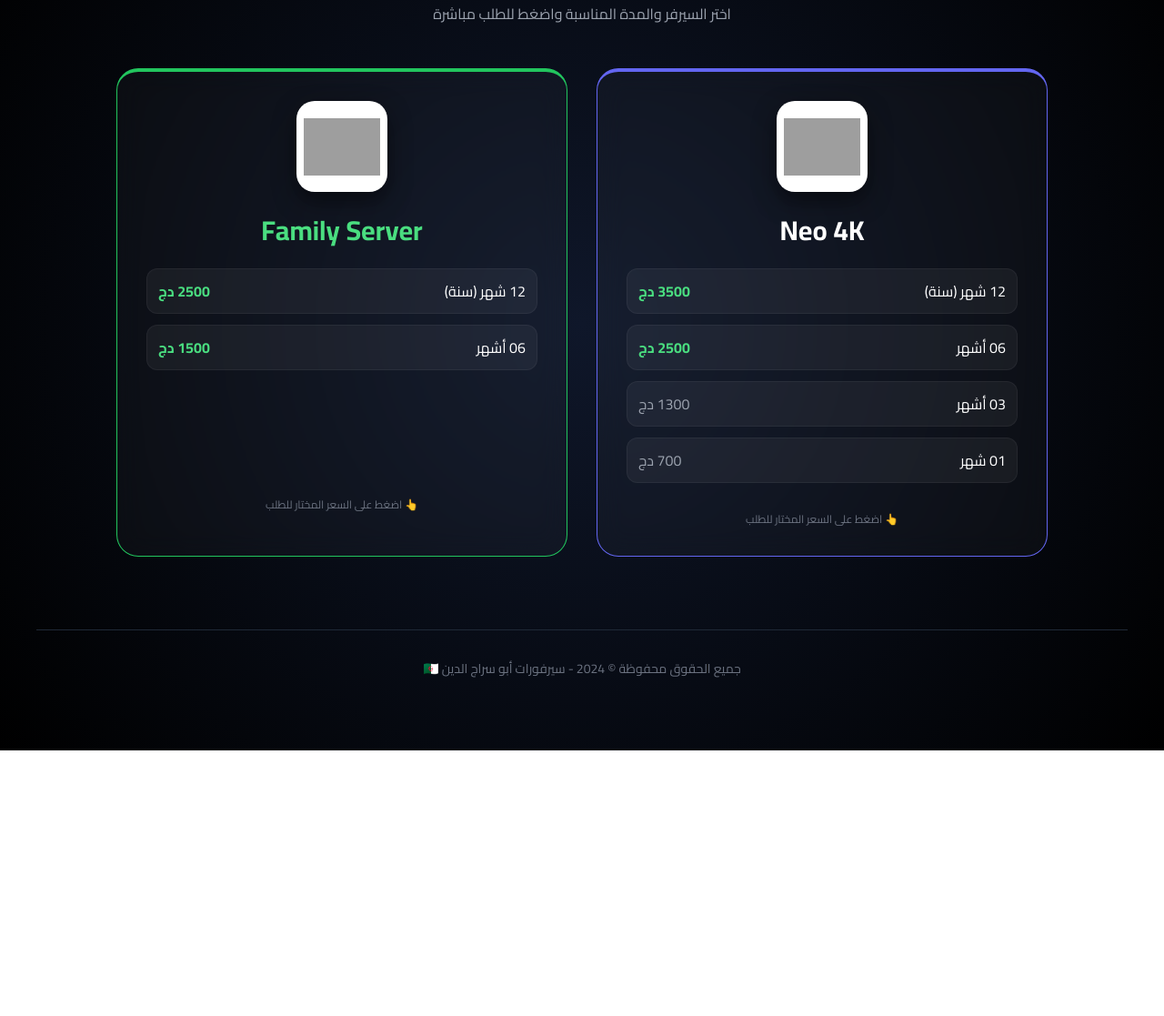
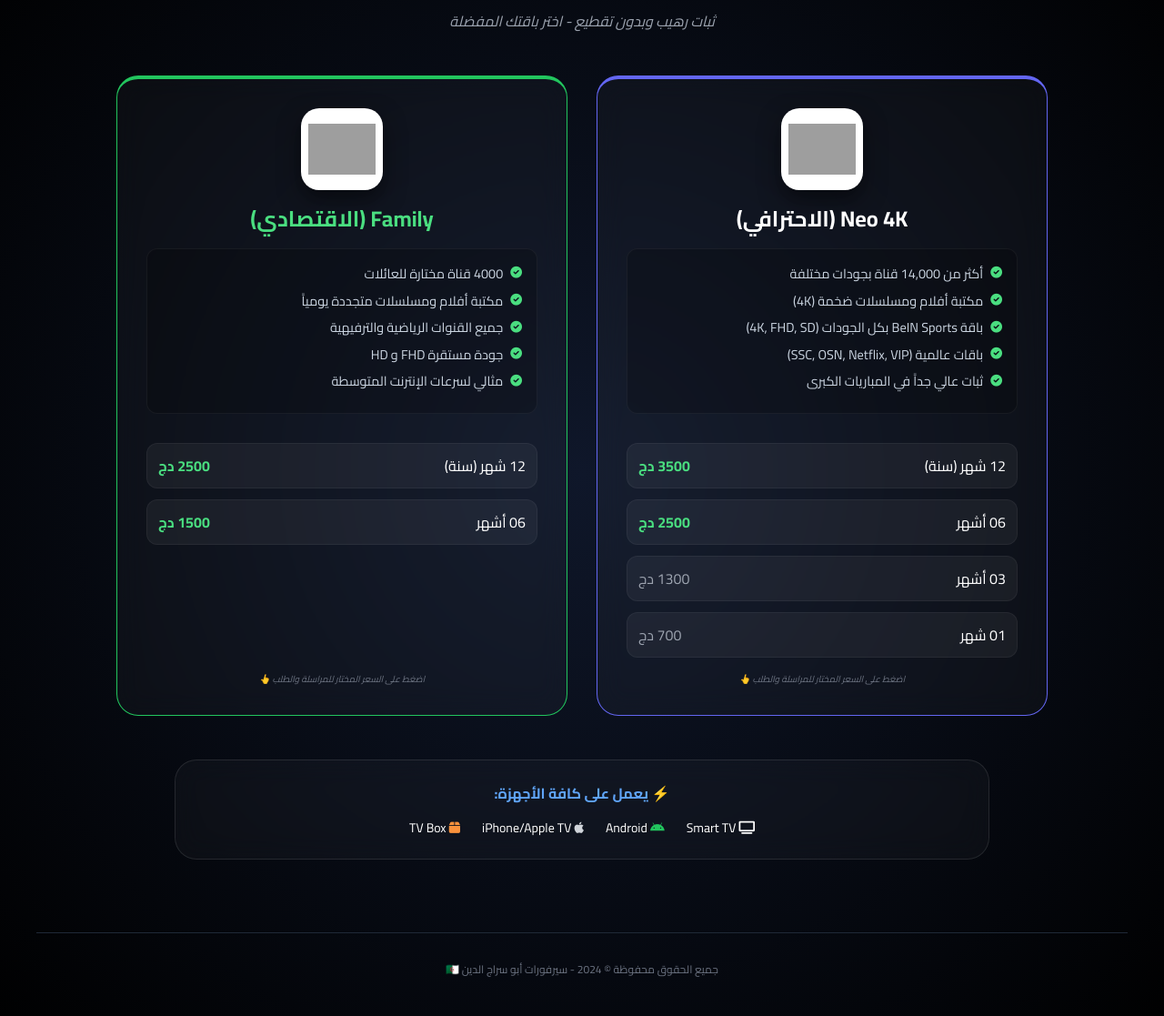
Before and after one commit to magik03/abouseradjVip, a plain HTML site: page index.html in a window 1280 px wide. Shown: the part 113-1230 px from the top of the page at 91% size. Before the commit the page ends 938 px from the top, so only its background shows below. Drawn offline with nearby package versions, Linux system fonts and the light colour scheme; grey boxes are pictures that could not be loaded.

Commit message:
Update index.html

```diff
--- a/index.html
+++ b/index.html
@@ -16,32 +16,41 @@
         @import url('https://fonts.googleapis.com/css2?family=Cairo:wght@400;700&display=swap');
         body { background: radial-gradient(circle at center, #0f172a 0%, #000 100%); min-height: 100vh; color: white; font-family: 'Cairo', sans-serif; }
         .glass { background: rgba(255, 255, 255, 0.03); backdrop-filter: blur(15px); border: 1px solid rgba(255, 255, 255, 0.1); border-radius: 24px; transition: all 0.4s ease; }
-        .glass:hover { transform: translateY(-10px); border-color: #3b82f6; box-shadow: 0 20px 40px rgba(59, 130, 246, 0.2); }
-        .neo-gradient { background: linear-gradient(135deg, #4f46e5 0%, #7c3aed 100%); }
-        .family-gradient { background: linear-gradient(135deg, #059669 0%, #2563eb 100%); }
-        .price-item { display: flex; justify-content: space-between; align-items: center; background: rgba(255, 255, 255, 0.05); border-radius: 12px; padding: 12px; border: 1px solid rgba(255,255,255,0.05); transition: 0.2s; cursor: pointer; }
-        .price-item:hover { background: rgba(255, 255, 255, 0.1); border-color: #3b82f6; }
-        .logo-container { width: 100px; height: 100px; border-radius: 20px; overflow: hidden; background: white; display: flex; align-items: center; justify-content: center; margin-bottom: 1.5rem; box-shadow: 0 10px 25px rgba(0,0,0,0.5); }
+        .glass:hover { transform: translateY(-5px); border-color: #3b82f6; }
+        .price-item { display: flex; justify-content: space-between; align-items: center; background: rgba(255, 255, 255, 0.05); border-radius: 12px; padding: 12px; border: 1px solid rgba(255,255,255,0.05); transition: 0.2s; }
+        .price-item:hover { background: rgba(59, 130, 246, 0.2); border-color: #3b82f6; transform: scale(1.02); }
+        .logo-container { width: 90px; height: 90px; border-radius: 20px; overflow: hidden; background: white; display: flex; align-items: center; justify-content: center; margin-bottom: 1rem; box-shadow: 0 10px 25px rgba(0,0,0,0.5); }
+        .feature-list { text-align: right; width: 100%; font-size: 0.9rem; color: #cbd5e1; }
+        .feature-list li { margin-bottom: 8px; display: flex; align-items: center; gap: 8px; }
+        .feature-list i { color: #4ade80; font-size: 0.8rem; }
     </style>
 </head>
 <body class="p-4 md:p-10">
 
     <div class="text-center mb-12">
-        <h1 class="text-4xl md:text-6xl font-bold mb-4 text-transparent bg-clip-text bg-gradient-to-r from-blue-400 to-purple-500">
+        <h1 class="text-4xl md:text-6xl font-bold mb-4 text-transparent bg-clip-text bg-gradient-to-r from-blue-400 to-purple-500 pb-2">
             🇩🇿 سيرفر أبو سراج الدين 🔥
         </h1>
-        <p class="text-gray-400">اختر السيرفر والمدة المناسبة واضغط للطلب مباشرة</p>
+        <p class="text-gray-400 italic">ثبات رهيب وبدون تقطيع - اختر باقتك المفضلة</p>
     </div>
 
     <div class="grid md:grid-cols-2 gap-8 max-w-5xl mx-auto">
 
-        <div class="glass p-8 flex flex-col items-center text-center border-t-4 border-indigo-500">
+        <div class="glass p-6 md:p-8 flex flex-col items-center border-t-4 border-indigo-500">
             <div class="logo-container">
                 <img src="https://encrypted-tbn0.gstatic.com/images?q=tbn:ANd9GcS6uXXTbnQ54tnrxuy3UglWfErousi15ddgNdQ9hKghIw&s=10" class="w-full h-full object-contain p-2">
             </div>
-            <h2 class="text-3xl font-bold mb-6">Neo 4K</h2>
+            <h2 class="text-2xl font-bold mb-4">Neo 4K (الاحترافي)</h2>
 
-            <div class="w-full space-y-3 mb-8">
+            <ul class="feature-list mb-8 bg-black/20 p-4 rounded-xl border border-white/5">
+                <li><i class="fas fa-check-circle"></i> أكثر من 14,000 قناة بجودات مختلفة</li>
+                <li><i class="fas fa-check-circle"></i> مكتبة أفلام ومسلسلات ضخمة (4K)</li>
+                <li><i class="fas fa-check-circle"></i> باقة BeIN Sports بكل الجودات (4K, FHD, SD)</li>
+                <li><i class="fas fa-check-circle"></i> باقات عالمية (SSC, OSN, Netflix, VIP)</li>
+                <li><i class="fas fa-check-circle"></i> ثبات عالي جداً في المباريات الكبرى</li>
+            </ul>
+
+            <div class="w-full space-y-3 mb-4">
                 <a href="https://m.me/abdo.magik03?text=مرحباً أبو سراج، أريد الاشتراك في سيرفر Neo 4K لمدة (سنة) مقابل 3500 دج" class="price-item">
                     <span>12 شهر (سنة)</span> <span class="font-bold text-green-400">3500 دج</span>
                 </a>
@@ -55,28 +64,46 @@
                     <span>01 شهر</span> <span class="text-gray-400">700 دج</span>
                 </a>
             </div>
-            <p class="text-xs text-gray-500">👆 اضغط على السعر المختار للطلب</p>
+            <p class="text-[10px] text-gray-500 italic">اضغط على السعر المختار للمراسلة والطلب 👆</p>
         </div>
 
-        <div class="glass p-8 flex flex-col items-center text-center border-t-4 border-green-500">
+        <div class="glass p-6 md:p-8 flex flex-col items-center border-t-4 border-green-500">
             <div class="logo-container">
                 <img src="https://encrypted-tbn0.gstatic.com/images?q=tbn:ANd9GcR1_fBA7oyFSG7GQlqjMbu1Bka0lOJi1XYtfYOpzuaI5g&s=10" class="w-full h-full object-contain p-2">
             </div>
-            <h2 class="text-3xl font-bold mb-6 text-green-400">Family Server</h2>
+            <h2 class="text-2xl font-bold mb-4 text-green-400">Family (الاقتصادي)</h2>
 
-            <div class="w-full space-y-3 mb-8">
+            <ul class="feature-list mb-8 bg-black/20 p-4 rounded-xl border border-white/5">
+                <li><i class="fas fa-check-circle"></i> 4000 قناة مختارة للعائلات</li>
+                <li><i class="fas fa-check-circle"></i> مكتبة أفلام ومسلسلات متجددة يومياً</li>
+                <li><i class="fas fa-check-circle"></i> جميع القنوات الرياضية والترفيهية</li>
+                <li><i class="fas fa-check-circle"></i> جودة مستقرة FHD و HD</li>
+                <li><i class="fas fa-check-circle"></i> مثالي لسرعات الإنترنت المتوسطة</li>
+            </ul>
+
+            <div class="w-full space-y-3 mb-4">
                 <a href="https://m.me/abdo.magik03?text=مرحباً أبو سراج، أريد الاشتراك في سيرفر Family لمدة (سنة) مقابل 2500 دج" class="price-item">
                     <span>12 شهر (سنة)</span> <span class="font-bold text-green-400">2500 دج</span>
                 </a>
                 <a href="https://m.me/abdo.magik03?text=مرحباً أبو سراج، أريد الاشتراك في سيرفر Family لمدة (06 أشهر) مقابل 1500 دج" class="price-item">
                     <span>06 أشهر</span> <span class="font-bold text-green-400">1500 دج</span>
                 </a>
-                <div class="py-12 invisible"></div> </div>
-            <p class="text-xs text-gray-500">👆 اضغط على السعر المختار للطلب</p>
+            </div>
+            <p class="text-[10px] text-gray-500 italic mt-auto">اضغط على السعر المختار للمراسلة والطلب 👆</p>
         </div>
     </div>
 
-    <footer class="text-center mt-20 pb-10 text-gray-500 text-sm border-t border-gray-800 pt-8">
+    <div class="mt-12 max-w-4xl mx-auto text-center glass p-6">
+        <h3 class="font-bold mb-4 text-blue-400">⚡ يعمل على كافة الأجهزة:</h3>
+        <div class="flex flex-wrap justify-center gap-6 text-sm">
+            <span><i class="fas fa-tv text-white"></i> Smart TV</span>
+            <span><i class="fab fa-android text-green-500"></i> Android</span>
+            <span><i class="fab fa-apple text-gray-300"></i> iPhone/Apple TV</span>
+            <span><i class="fas fa-box text-orange-400"></i> TV Box</span>
+        </div>
+    </div>
+
+    <footer class="text-center mt-20 pb-10 text-gray-500 text-xs border-t border-gray-800 pt-8">
         جميع الحقوق محفوظة © 2024 - سيرفورات أبو سراج الدين 🇩🇿
     </footer>
 
```
